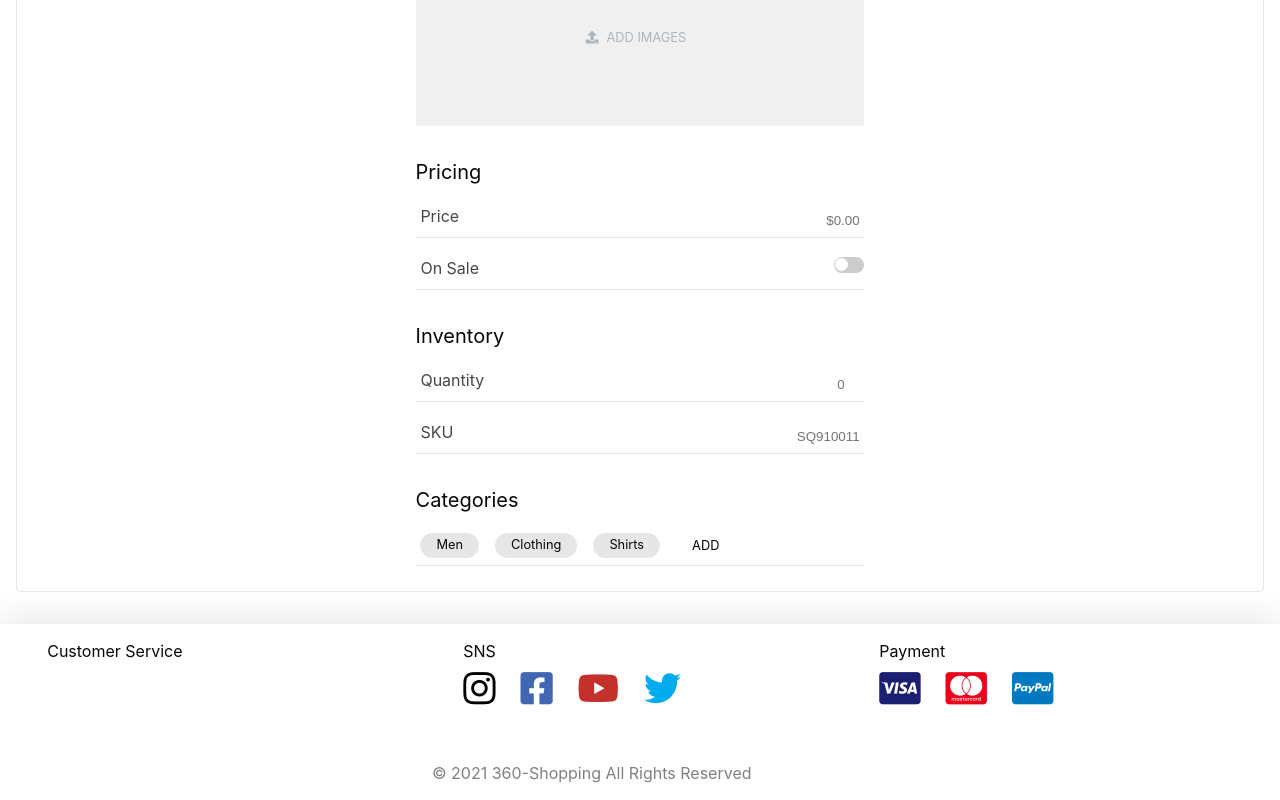
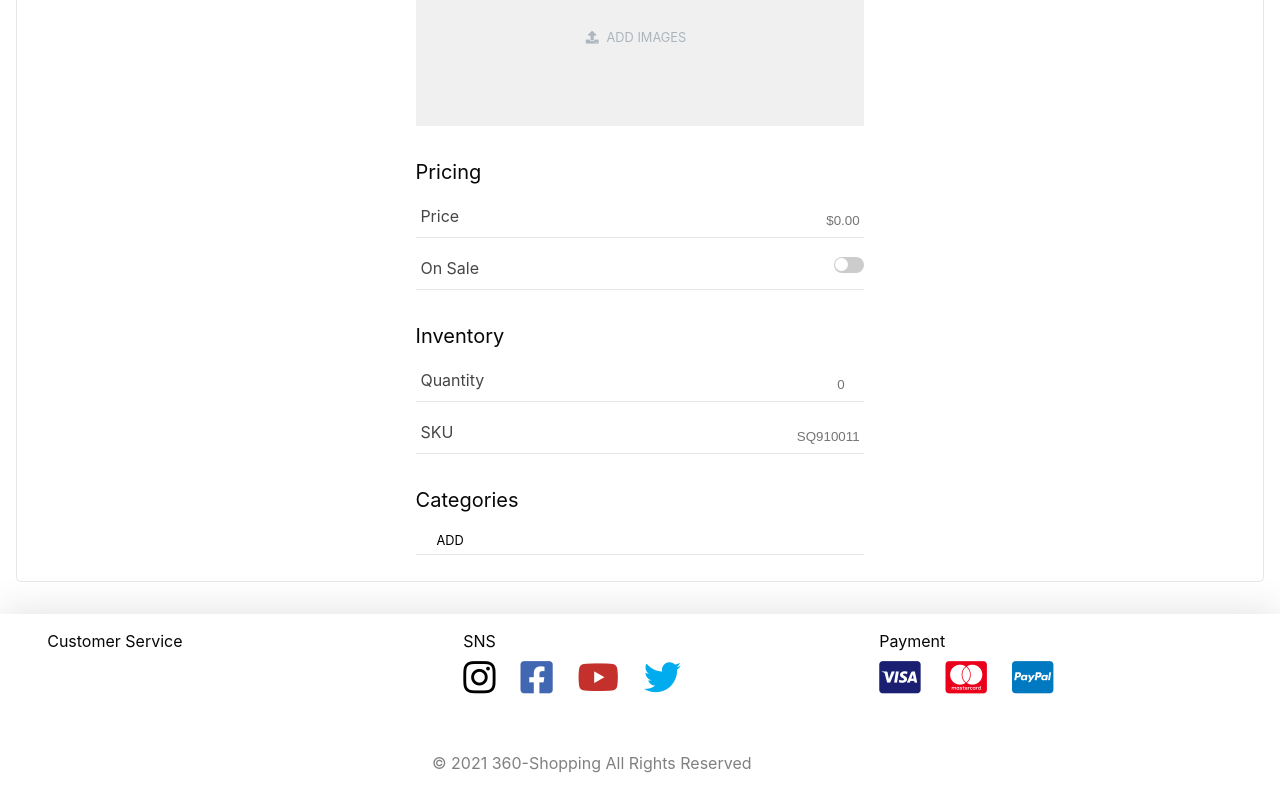
Before and after one commit to LeeJung-AWS/360-shopping, a React (Create React App) app in the folder frontend/: page /adminPage/addNewInventory in a window 1280 px wide. Shown: the part 416-1216 px from the top of the page. Built offline with nearby package versions, Linux system fonts and the light colour scheme.

Commit message:
When Checkin a category, then add category as a button

```diff
--- a/frontend/src/components/AddNewProduct/ModalBoxAdmin/index.tsx
+++ b/frontend/src/components/AddNewProduct/ModalBoxAdmin/index.tsx
@@ -1,6 +1,10 @@
 import { useState } from 'react';
 
-const ModalBoxAdmin: React.FC = () => {
+interface ChildProps{
+    pullCategories: (pullCategories: string, checked: boolean) => void
+}
+
+const ModalBoxAdmin: React.FC<ChildProps> = ( {pullCategories} ) => {
     // Display amount of seleted categories when checking them by using state.
     const [ amountOfCategory, setAmountOfCategory ] = useState(0);
 
@@ -9,6 +13,8 @@ const ModalBoxAdmin: React.FC = () => {
         if(event.target.checked){
             amount++;
             setAmountOfCategory(amount);
+            // console.log(event.target.dataset.name);
+            pullCategories(event.target.dataset.name, event.target.checked);
         }else{
             amount--;
             setAmountOfCategory(amount);
@@ -21,7 +27,8 @@ const ModalBoxAdmin: React.FC = () => {
     }
 
     // TODO: When clicking a category, then add the category as a button in Categories Element in New ADD Product
-    // TODO: Search Function and Add Categories
+    // TODO: Search Function
+    // TODO: When searching categories, if there is no the same category, then dispaly ADD button.
 
     return (
 
@@ -43,28 +50,28 @@ const ModalBoxAdmin: React.FC = () => {
                         <div className="modal-content-lists">
                             <label>Men</label>
                             <div className="checkbox">
-                                <input type="checkbox" onClick={countCategories} />
+                                <input type="checkbox" data-name={'Men'} onClick={countCategories} />
                             </div>
                         </div>
                         <div className="modal-content-lists">
                             <label>Shirts</label>
-                            <input type="checkbox" onClick={countCategories} />
+                            <input type="checkbox" data-name={'Shirts'} onClick={countCategories} />
                         </div>
                         <div className="modal-content-lists">
                             <label>Clothing</label>
-                            <input type="checkbox" onClick={countCategories} />
+                            <input type="checkbox" data-name={'Clothing'} onClick={countCategories} />
                         </div>
                         <div className="modal-content-lists">
                             <label>Watches</label>
-                            <input type="checkbox" onClick={countCategories} />
+                            <input type="checkbox" data-name={'Watches'} onClick={countCategories} />
                         </div>
                         <div className="modal-content-lists">
                             <label>Accessories</label>
-                            <input type="checkbox" onClick={countCategories} />
+                            <input type="checkbox" data-name={'Accessories'} onClick={countCategories} />
                         </div>
                         <div className="modal-content-lists">
                             <label>Shoes</label>
-                            <input type="checkbox" onClick={countCategories} />
+                            <input type="checkbox" data-name={'Shoes'} onClick={countCategories} />
                         </div>
                     </div>
             </div>
--- a/frontend/src/components/AddNewProduct/index.tsx
+++ b/frontend/src/components/AddNewProduct/index.tsx
@@ -7,7 +7,7 @@ const AddNewProduct: React.FC = () => {
     const [addNewProductDescription, setAddNewProductDescription] = useState('');
 
    //Dummy Data for Categories
-   const [categories, setCategories] = useState(['Men', 'Clothing', 'Shirts']);
+   const [categories, setCategories] = useState<string[] | undefined>(undefined);
 
     // TODO: Build useEffect to fetch categories data from DB (Categories). and Pass Categories to ModalBox to display.
     // TODO: When categories are checked in ModalBox, then Add the categories into setCategories State.
@@ -46,6 +46,15 @@ const AddNewProduct: React.FC = () => {
     function clickModalBtn() {
         const modalEl = document.getElementById('admin-modal')!;
         modalEl.style.display = 'block';
+    }
+
+    function pullCategories(pullCategories: string, checked: boolean) {
+        console.log(pullCategories);
+        if(checked){
+            categories ? setCategories([...categories, pullCategories]) : setCategories([pullCategories]);
+        }else{
+            //TODO: Remove unchecked Category
+        }
     }
 
     return (
@@ -115,7 +124,7 @@ const AddNewProduct: React.FC = () => {
                 </div>
             </div>
         </div>
-        <ModalBoxAdmin />
+        <ModalBoxAdmin pullCategories={pullCategories}/>
         </>
     )
 };
--- a/frontend/src/sass/3_components/_addNewProduct.scss
+++ b/frontend/src/sass/3_components/_addNewProduct.scss
@@ -120,6 +120,8 @@
 
     .addNewProduct-body-item-body-items-last-child{
         justify-content: start;
+        flex-wrap: wrap;
+        height: 100%;
     }
 
     #sale-price{
```
